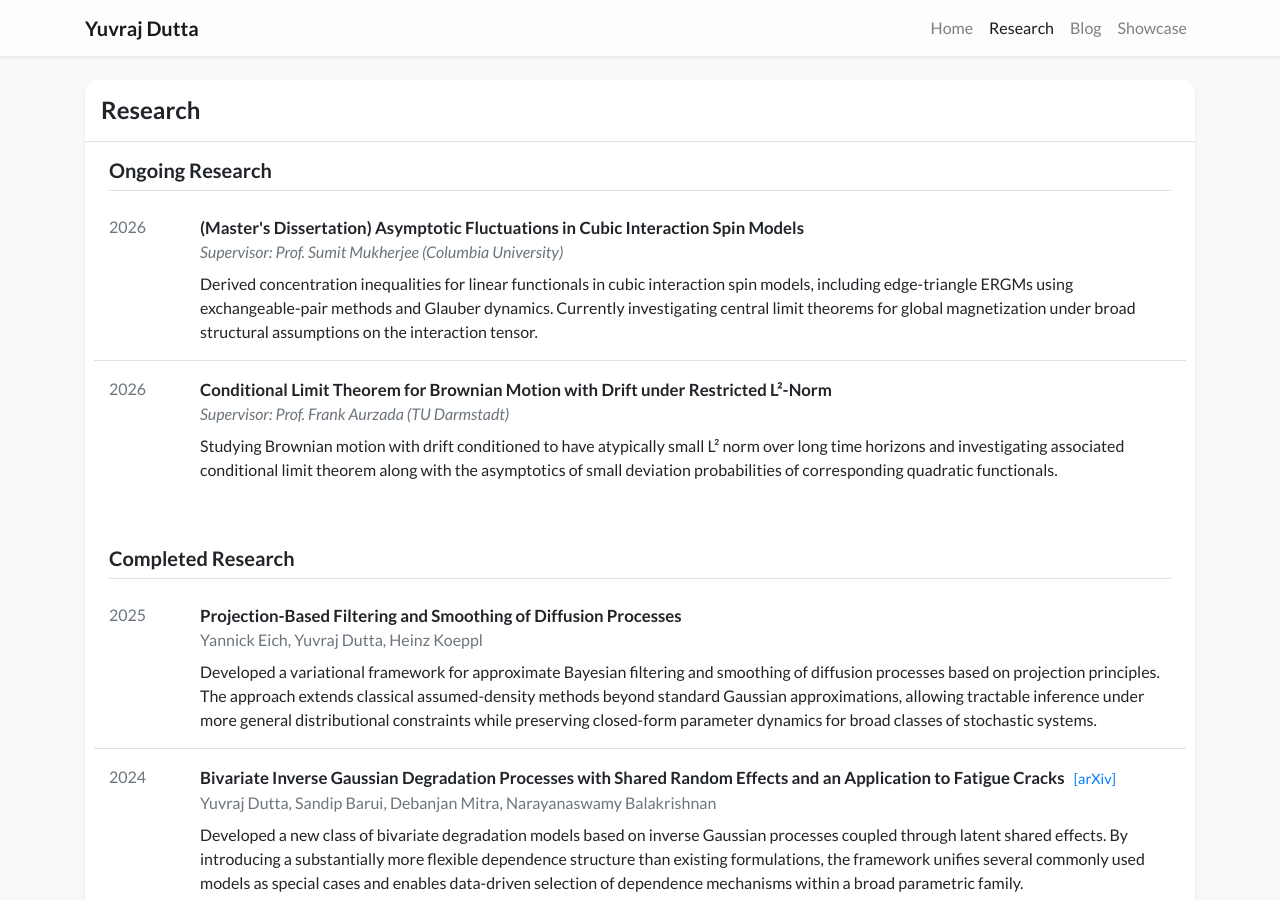
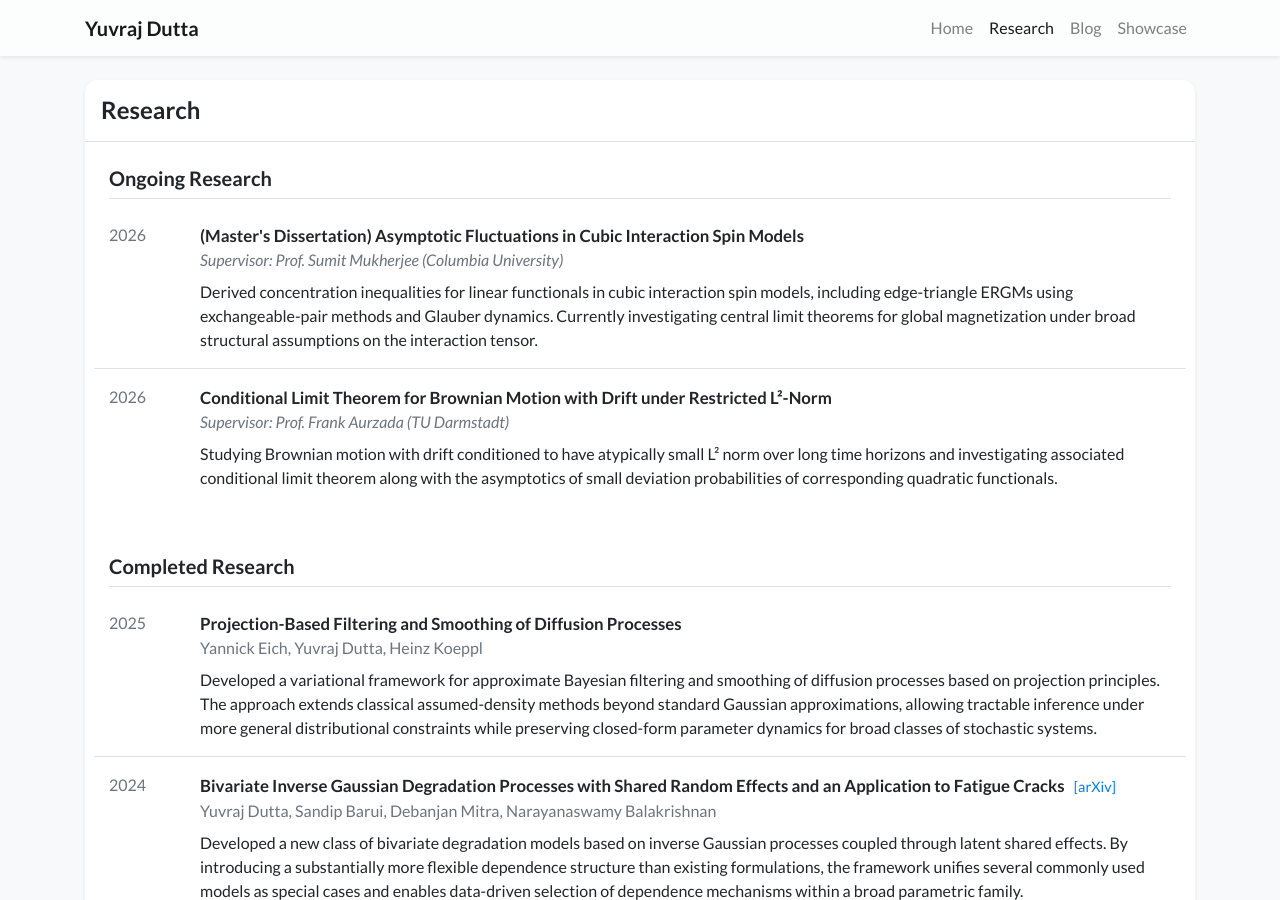
Before and after one commit to yuvrajdutta05/academic-homepage-test, a Jekyll site: the page built from research.html, in a window 1280 px wide and 900 px high. Built offline with Jekyll 4.4.1, drawn with Linux system fonts in a browser that asks for light colours; nearby versions of some CDN libraries; a style sheet for code colours, icons or effects is not loaded.

Commit message:
Update profile again 2

```diff
--- a/_includes/widgets/research_page_card.html
+++ b/_includes/widgets/research_page_card.html
@@ -2,7 +2,7 @@
 
     <div class="card-body p-0">
 
-        <h4 class="p-3 mb-0 border-bottom border-gray">
+        <h4 class="p-3 mb-2 border-bottom border-gray">
             Research
         </h4>
 
```
